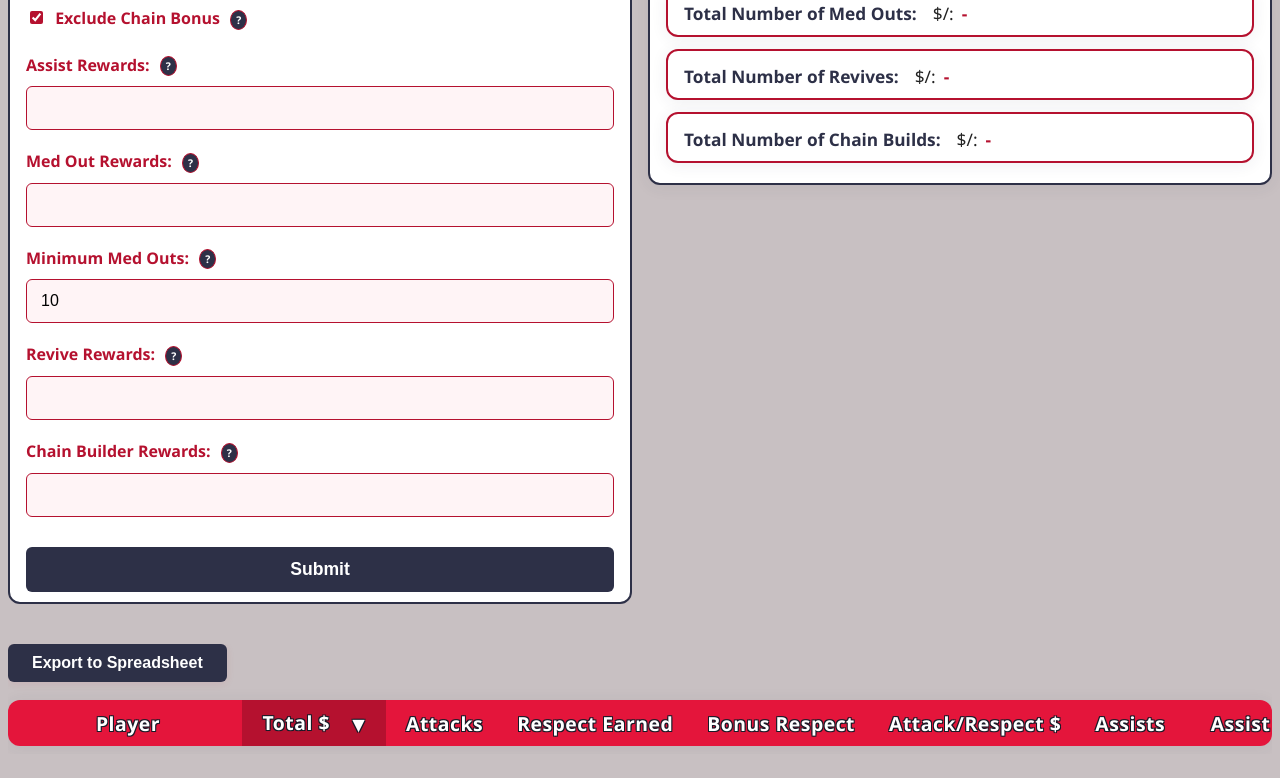
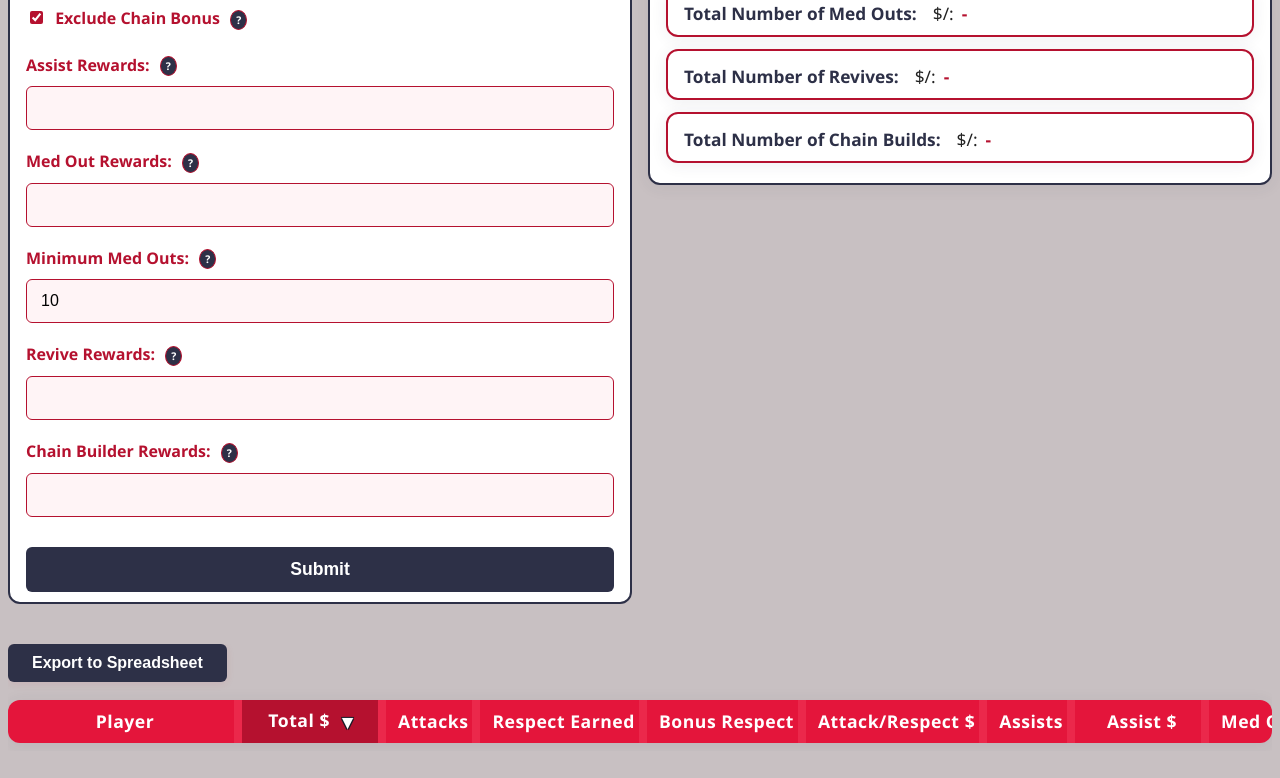
Before and after one commit to nathanrobinson/TornRankedWarReport, a Vue app: page / in a window 1280 px wide. Shown: the part 336-1114 px from the top of the page. Built offline with nearby package versions, Linux system fonts and the light colour scheme; the HTML template or start-up script is replaced by a standard one.

Commit message:
column reordering

```diff
--- a/package.json
+++ b/package.json
@@ -18,7 +18,8 @@
     "deploy": "npm run build && gh-pages -d dist"
   },
   "dependencies": {
-    "vue": "^3.5.18"
+    "vue": "^3.5.18",
+    "vuedraggable": "^4.1.0"
   },
   "devDependencies": {
     "@tsconfig/node22": "^22.0.2",
--- a/src/components/UserStatsTable.vue
+++ b/src/components/UserStatsTable.vue
@@ -1,6 +1,8 @@
 <script setup lang="ts">
 import { ref, computed, reactive } from 'vue'
 import type { UserStats } from '@/models/userStats'
+// Add import for vue-draggable-next
+import draggable from 'vuedraggable'
 
 const props = defineProps<{
   users: UserStats[]
@@ -57,38 +59,6 @@ function onResizeMouseUp() {
   resizing.colIdx = null
   document.removeEventListener('mousemove', onResizeMouseMove)
   document.removeEventListener('mouseup', onResizeMouseUp)
-}
-
-// Drag-and-drop logic
-const dragging = reactive({
-  fromIdx: null as number | null,
-  overIdx: null as number | null,
-  dragging: false,
-})
-function onDragStart(idx: number, e: DragEvent) {
-  dragging.fromIdx = idx
-  dragging.dragging = true
-  dragging.overIdx = null
-  e.dataTransfer?.setData('text/plain', String(idx))
-  e.dataTransfer?.setDragImage(new Image(), 0, 0)
-}
-function onDragOver(idx: number, e: DragEvent) {
-  e.preventDefault()
-  dragging.overIdx = idx
-}
-function onDrop(idx: number, e: DragEvent) {
-  e.preventDefault()
-  if (dragging.fromIdx === null || dragging.fromIdx === idx) return
-  const col = columns.value.splice(dragging.fromIdx, 1)[0]
-  columns.value.splice(idx, 0, col)
-  dragging.fromIdx = null
-  dragging.overIdx = null
-  dragging.dragging = false
-}
-function onDragEnd() {
-  dragging.fromIdx = null
-  dragging.overIdx = null
-  dragging.dragging = false
 }
 
 // --- Sorting logic ---
@@ -159,25 +129,31 @@ function exportToCSV() {
     <div class="table-outer-scroll">
       <table>
         <thead>
-          <tr>
+          <!-- Use draggable for columns -->
+          <draggable
+            v-model="columns"
+            tag="tr"
+            :component-data="{ tag: 'tr' }"
+            :animation="150"
+            :ghost-class="'dragging-col'"
+            :chosen-class="'drag-over'"
+            :handle="'.draggable-handle'"
+            item-key="key"
+            :force-fallback="true"
+            :swap-threshold="0.65"
+            :direction="'horizontal'"
+          >
+            <template #item="{ element: col, index: idx }">
               <th
-              v-for="(col, idx) in columns"
                 :key="col.key"
                 @click="sortBy(col.key)"
-              :class="[
-                'sortable',
-                { sorted: sortKey === col.key },
-                dragging.dragging && dragging.overIdx === idx ? 'drag-over' : '',
-              ]"
+                :class="['sortable', { sorted: sortKey === col.key }]"
                 :style="{ width: col.width + 'px', position: 'relative' }"
-              draggable="true"
-              @dragstart="onDragStart(idx, $event)"
-              @dragover="onDragOver(idx, $event)"
-              @drop="onDrop(idx, $event)"
-              @dragend="onDragEnd"
               >
-              <span class="th-content">{{ col.label }}</span>
-              <span v-if="sortKey === col.key">
+                <span class="draggable-handle" style="cursor: grab">
+                  {{ col.label }}
+                </span>
+                <span v-if="sortKey === col.key" class="sort-key">
                   <span v-if="sortDir === 'asc'">&#9650;</span>
                   <span v-else>&#9660;</span>
                 </span>
@@ -187,7 +163,8 @@ function exportToCSV() {
                   title="Drag to resize"
                 ></span>
               </th>
-          </tr>
+            </template>
+          </draggable>
         </thead>
         <tbody>
           <tr v-for="user in sortedUsers" :key="user.id">
@@ -270,11 +247,15 @@ th {
   font-weight: 700;
   letter-spacing: 0.03em;
   position: sticky;
+  overflow: wrap;
   top: 0;
   z-index: 2;
   user-select: none;
   .th-content {
     pointer-events: none;
+  }
+  &.dragging-col {
+    opacity: 0.4;
   }
   &.drag-over {
     outline: 2px dashed $primary;
@@ -322,7 +303,7 @@ th.sortable {
   &.sorted {
     background: $primary;
   }
-  span {
+  span.sort-key {
     margin-left: 6px;
     color: #fff;
     text-shadow: $sort-indicator-shadow;
@@ -342,9 +323,10 @@ th.sortable {
   height: 100%;
   cursor: col-resize;
   z-index: 3;
-  background: transparent;
+  background: color.adjust($primary, $lightness: 15%);
+  user-select: none;
   &:hover {
-    background: color.adjust($accent, $lightness: 30%);
+    background: color.adjust($primary, $lightness: -10%);
   }
 }
 
```
Also changed, not shown: 1 other file (tests, documents, lock files or other folders). Lines whose indentation alone changed are shown as unchanged.
